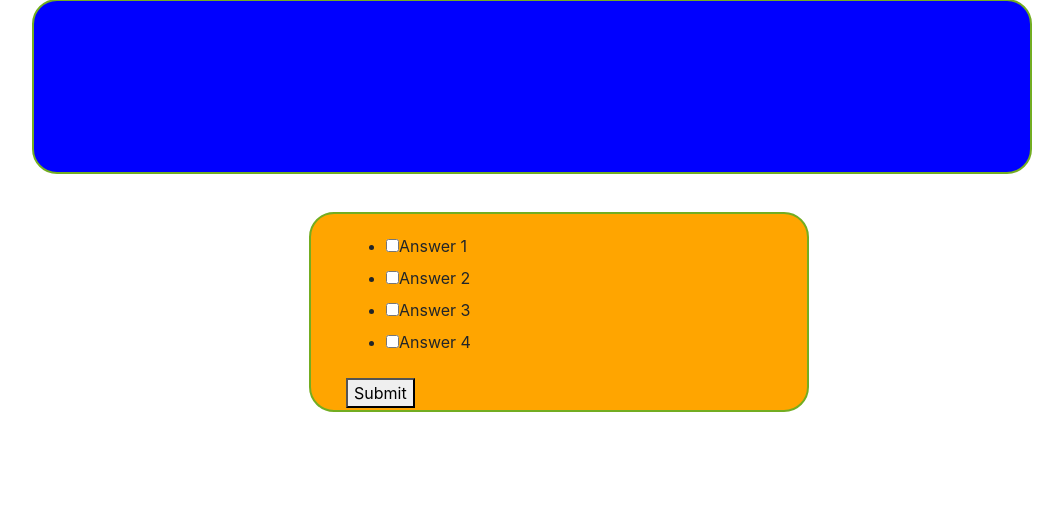
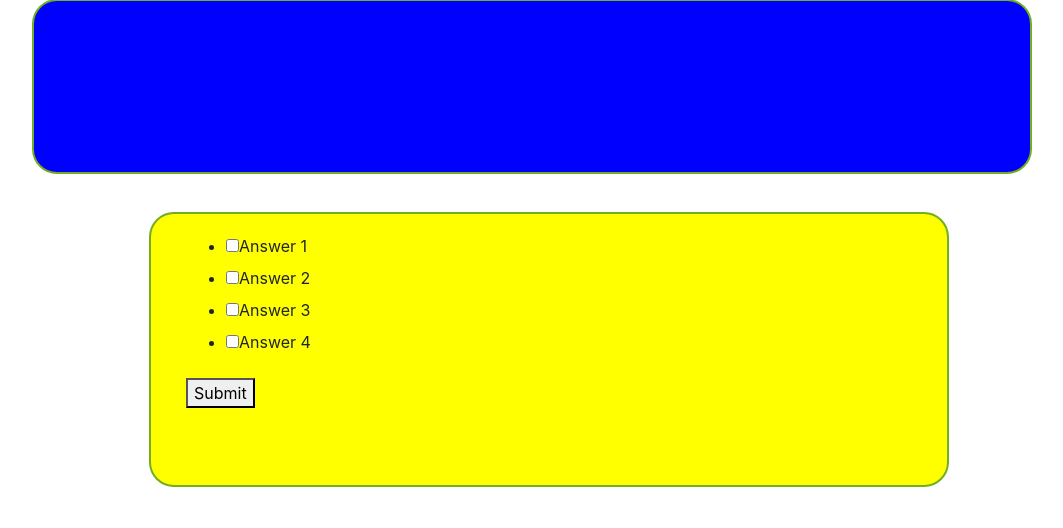
Before and after one commit to CajucomW/groupproject, a Python web app: template trivia/templates/game.html in a window 1280 px wide. Shown: the part 272-800 px from the top of the page, without its empty margins (190-1253 px from the left). Run offline with Jinja, Linux system fonts and the light colour scheme; the template is opened without the code that fills it, so the values that code supplies are empty; some libraries are stand-ins or nearby versions.

Commit message:
Adjusted the answer box, need to make a new branch

```diff
--- a/trivia/static/vendor/bootstrap/css/ah.css
+++ b/trivia/static/vendor/bootstrap/css/ah.css
@@ -24,9 +24,9 @@
         border-radius: 25px;
         border: 2px solid #73AD21;
         padding: 20px;
-        width: 500px;
-        height: 200px;
+        width: 800px;
+        height: 275px;
         position: absolute;
         top: 175px;
-        left: 255px;
+        left: 95px;
        }
--- a/trivia/templates/game.html
+++ b/trivia/templates/game.html
@@ -58,13 +58,11 @@
             <div class="col-8 col-sm-6">
 <!--                                                    Display trivia questions here        -->
                                                     <p>{{ trivia }}</p>
-                <div class="row-3" style="background: orange;">
+                <div class="row-3" style="background: yellow;">
                     <div class="col-4 col-sm-6">
 <!--                                                            Answers and buttons here-->
                                                             <div id="cb">
-                <div class="left">
 
-                </div>
                 <div class="right">
                     <ul>
                         <li class="checkbox"><label for="option1">
```
Also changed, not shown: 2 other files.
